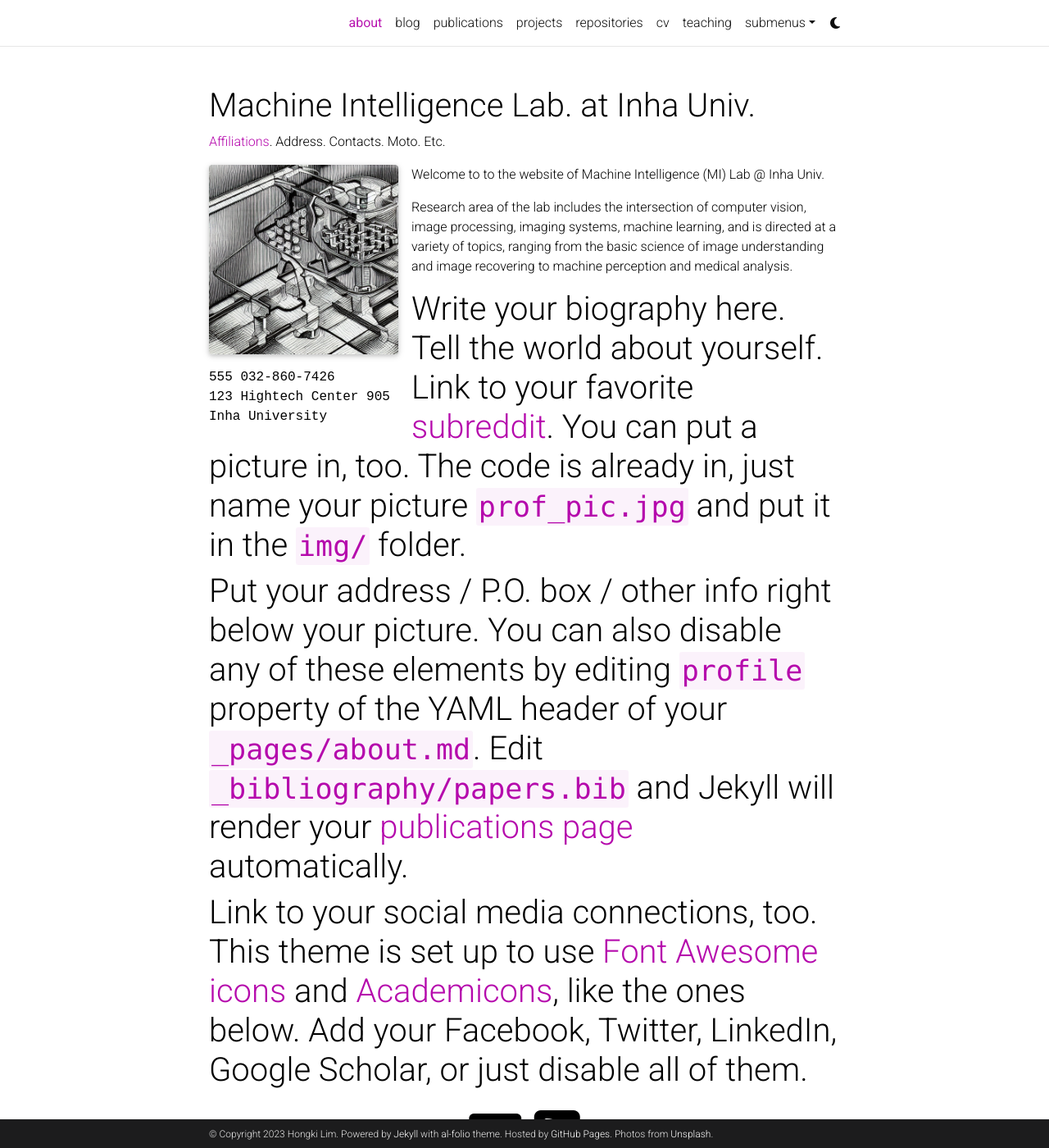
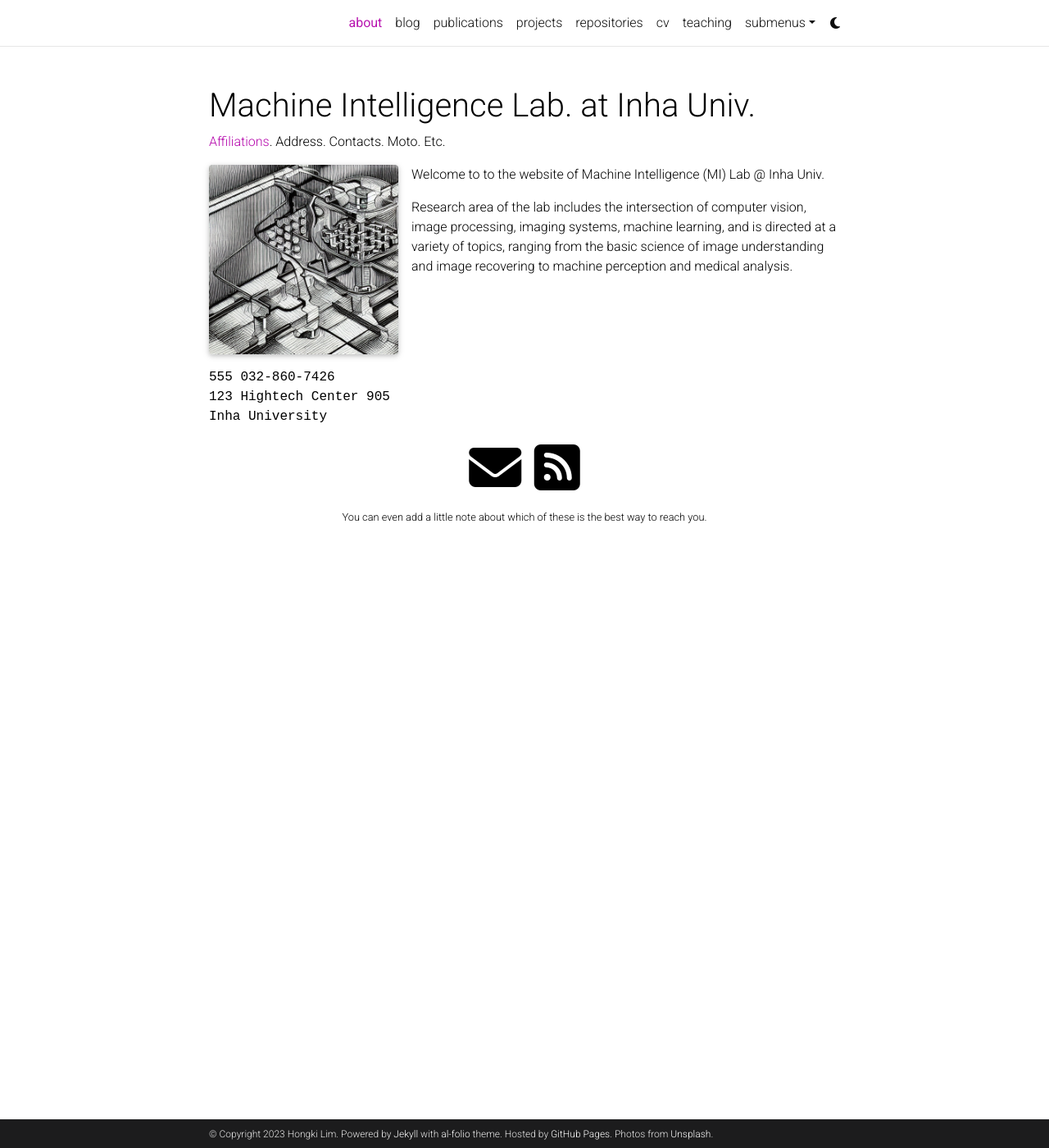
Before and after one commit to milab-inha/milab-inha.github.io, a Jekyll site: the page built from _pages/about.md, in a window 1280 px wide and 1400 px high. Shown: the whole window at 82% size. Built offline with Jekyll 4.4.1, drawn with Linux system fonts in a browser that asks for light colours; full-size pictures stand in for the smaller copies a plugin makes; comment, search, counter and statistics services are not loaded; a style sheet for code colours, icons or effects is not loaded.

Commit message:
Update about.md

```diff
--- a/_pages/about.md
+++ b/_pages/about.md
@@ -23,8 +23,8 @@
 
 Research area of the lab includes the intersection of computer vision, image processing, imaging systems, machine learning, and is directed at a variety of topics, ranging from the basic science of image understanding and image recovering to machine perception and medical analysis.
 
-# Write your biography here. Tell the world about yourself. Link to your favorite [subreddit](http://reddit.com). You can put a picture in, too. The code is already in, just name your picture `prof_pic.jpg` and put it in the `img/` folder.
+<!-- Write your biography here. Tell the world about yourself. Link to your favorite [subreddit](http://reddit.com). You can put a picture in, too. The code is already in, just name your picture `prof_pic.jpg` and put it in the `img/` folder.
 
-# Put your address / P.O. box / other info right below your picture. You can also disable any of these elements by editing `profile` property of the YAML header of your `_pages/about.md`. Edit `_bibliography/papers.bib` and Jekyll will render your [publications page](/al-folio/publications/) automatically.
+Put your address / P.O. box / other info right below your picture. You can also disable any of these elements by editing `profile` property of the YAML header of your `_pages/about.md`. Edit `_bibliography/papers.bib` and Jekyll will render your [publications page](/al-folio/publications/) automatically.
 
-# Link to your social media connections, too. This theme is set up to use [Font Awesome icons](http://fortawesome.github.io/Font-Awesome/) and [Academicons](https://jpswalsh.github.io/academicons/), like the ones below. Add your Facebook, Twitter, LinkedIn, Google Scholar, or just disable all of them.
+Link to your social media connections, too. This theme is set up to use [Font Awesome icons](http://fortawesome.github.io/Font-Awesome/) and [Academicons](https://jpswalsh.github.io/academicons/), like the ones below. Add your Facebook, Twitter, LinkedIn, Google Scholar, or just disable all of them. -->
```
